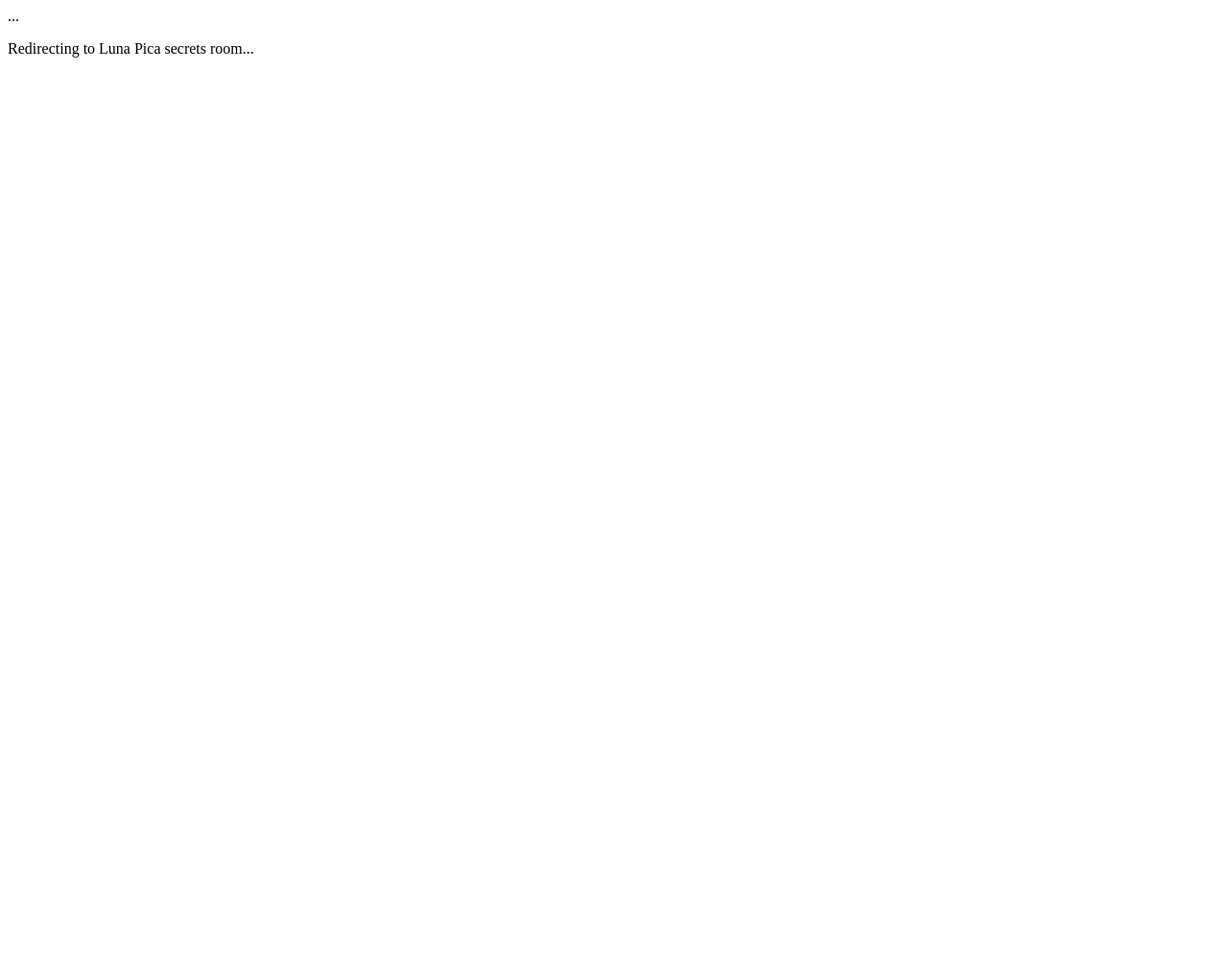
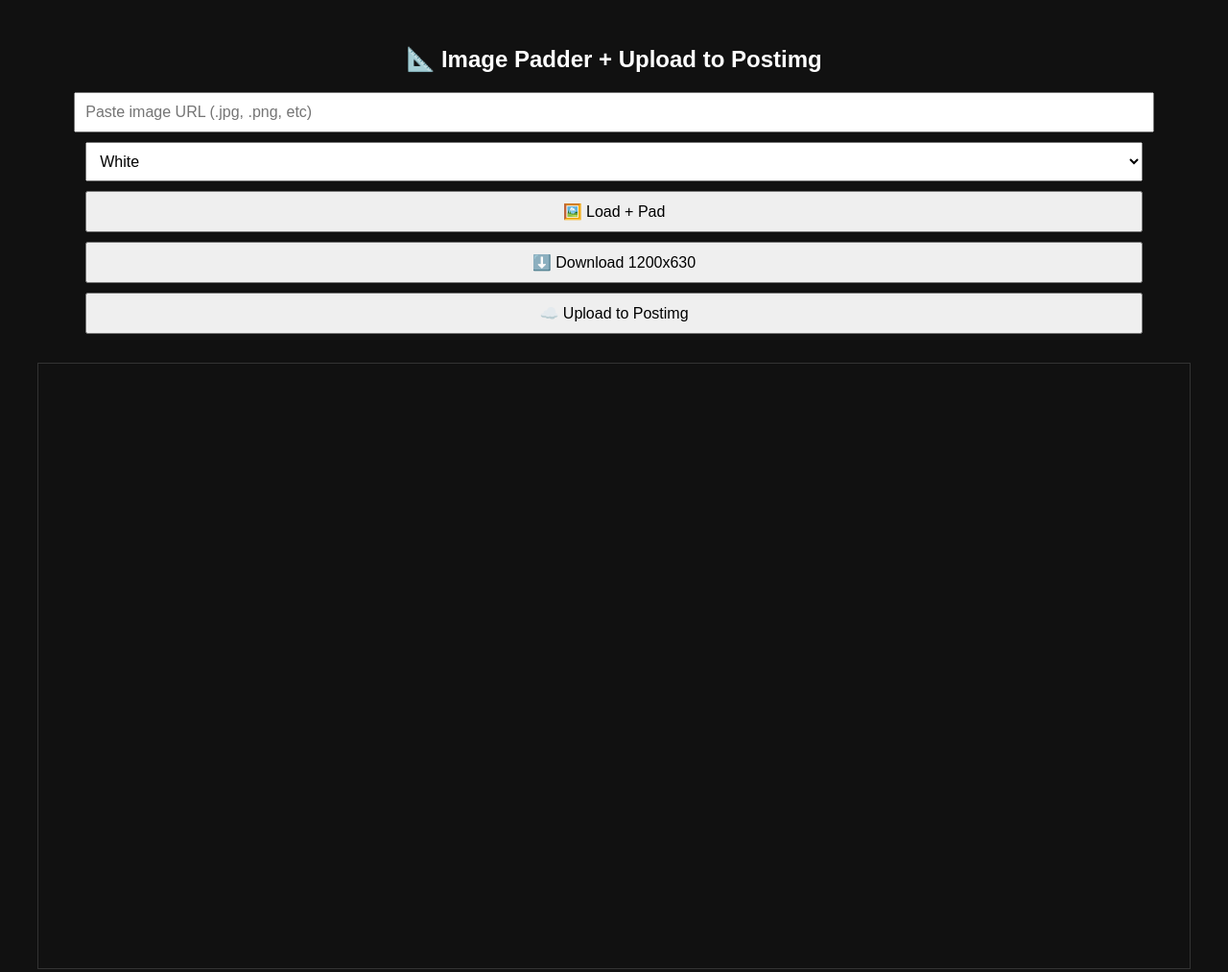
Before and after one commit to Benzee10/projectforadstrs, a plain HTML site: page ava.html in a window 1280 px wide. Shown: the whole page at 96% size. Before the commit the page ends 800 px from the top, so only its background shows below. Drawn offline with Linux system fonts and the light colour scheme.

Commit message:
Update ava.html

```diff
--- a/ava.html
+++ b/ava.html
@@ -1,20 +1,115 @@
-
 <!DOCTYPE html>
 <html lang="en">
 <head>
-  <title>Luna Pica secrets room</title>
-  <meta property="og:title" content="🔥 Ava’s Secret Room">
-<meta property="og:image" content="https://i.postimg.cc/kgxvXRgn/Gemini-Generated-Image-oylpjxoylpjxoylp.png">
-<meta property="og:description" content="Step into Ava’s private zone — 18+ only">
-...
+  <meta charset="UTF-8" />
+  <title>Image Padder + Postimg Upload</title>
+  <meta name="viewport" content="width=device-width, initial-scale=1" />
+  <style>
+    body {
+      background: #111;
+      color: #fff;
+      font-family: sans-serif;
+      padding: 20px;
+      text-align: center;
+    }
+    input, button, select {
+      margin: 10px auto;
+      padding: 10px;
+      font-size: 16px;
+      display: block;
+      width: 90%;
+    }
+    canvas {
+      margin-top: 20px;
+      border: 1px solid #333;
+      max-width: 100%;
+    }
+    #output-link {
+      margin-top: 15px;
+      word-wrap: break-word;
+      color: #0f0;
+    }
+  </style>
 </head>
+<body>
+  <h2>📐 Image Padder + Upload to Postimg</h2>
+
+  <input type="text" id="imageUrl" placeholder="Paste image URL (.jpg, .png, etc)" />
+  <select id="bgColor">
+    <option value="#ffffff">White</option>
+    <option value="#000000">Black</option>
+    <option value="#ff69b4">Hot Pink</option>
+  </select>
+
+  <button onclick="loadImage()">🖼️ Load + Pad</button>
+  <button onclick="downloadImage()">⬇️ Download 1200x630</button>
+  <button onclick="uploadToPostimg()">☁️ Upload to Postimg</button>
+
+  <canvas id="canvas" width="1200" height="630"></canvas>
+
+  <p id="output-link"></p>
+
   <script>
-  setTimeout(() => {
-    window.location.href = "https://datingredirect.vercel.app";
-  }, 8000);
+    const canvas = document.getElementById("canvas");
+    const ctx = canvas.getContext("2d");
+
+    function loadImage() {
+      const url = document.getElementById("imageUrl").value.trim();
+      const bg = document.getElementById("bgColor").value;
+
+      if (!url || !url.match(/\.(jpeg|jpg|png|webp)$/i)) {
+        alert("❌ Please enter a valid image URL.");
+        return;
+      }
+
+      const img = new Image();
+      img.crossOrigin = "anonymous";
+      img.onload = () => {
+        ctx.fillStyle = bg;
+        ctx.fillRect(0, 0, canvas.width, canvas.height);
+
+        const scale = 630 / img.height;
+        const newWidth = img.width * scale;
+        const xOffset = (1200 - newWidth) / 2;
+
+        ctx.drawImage(img, xOffset, 0, newWidth, 630);
+      };
+      img.onerror = () => alert("⚠️ Failed to load image.");
+      img.src = url;
+    }
+
+    function downloadImage() {
+      const link = document.createElement("a");
+      link.download = "facebook-preview.jpg";
+      link.href = canvas.toDataURL("image/jpeg", 0.9);
+      link.click();
+    }
+
+    function uploadToPostimg() {
+      canvas.toBlob(async (blob) => {
+        const formData = new FormData();
+        formData.append("upload", blob, "padded-image.jpg");
+
+        try {
+          const res = await fetch("https://postimages.org/json/rr", {
+            method: "POST",
+            body: formData
+          });
+          const data = await res.json();
+
+          if (data && data.url) {
+            document.getElementById("output-link").innerHTML =
+              `✅ Uploaded: <a href="${data.url}" target="_blank" style="color: #0f0">${data.url}</a>`;
+          } else {
+            document.getElementById("output-link").textContent =
+              "❌ Upload failed. Try again.";
+          }
+        } catch (e) {
+          document.getElementById("output-link").textContent =
+            "❌ Error uploading to Postimg.";
+        }
+      }, "image/jpeg", 0.9);
+    }
   </script>
-<body>
-  <p>Redirecting to Luna Pica secrets room...</p>
-
 </body>
-</html>
+  </html>
```
